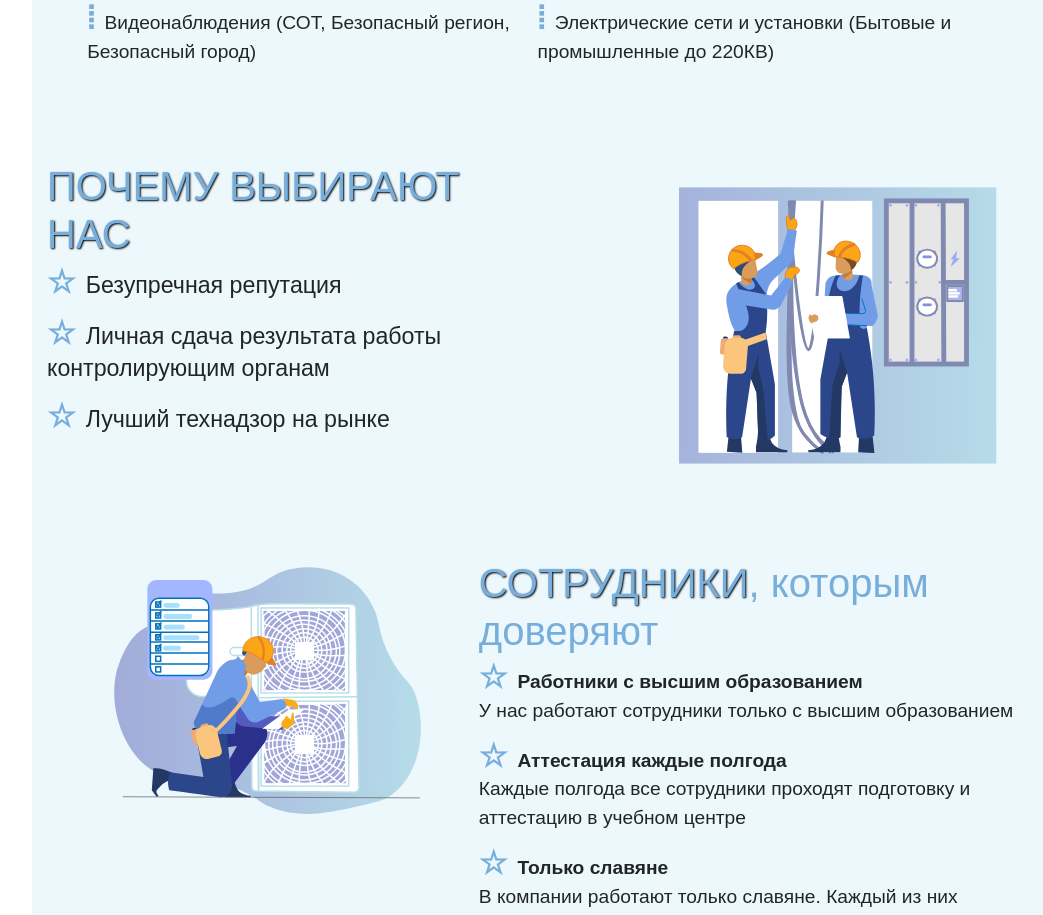
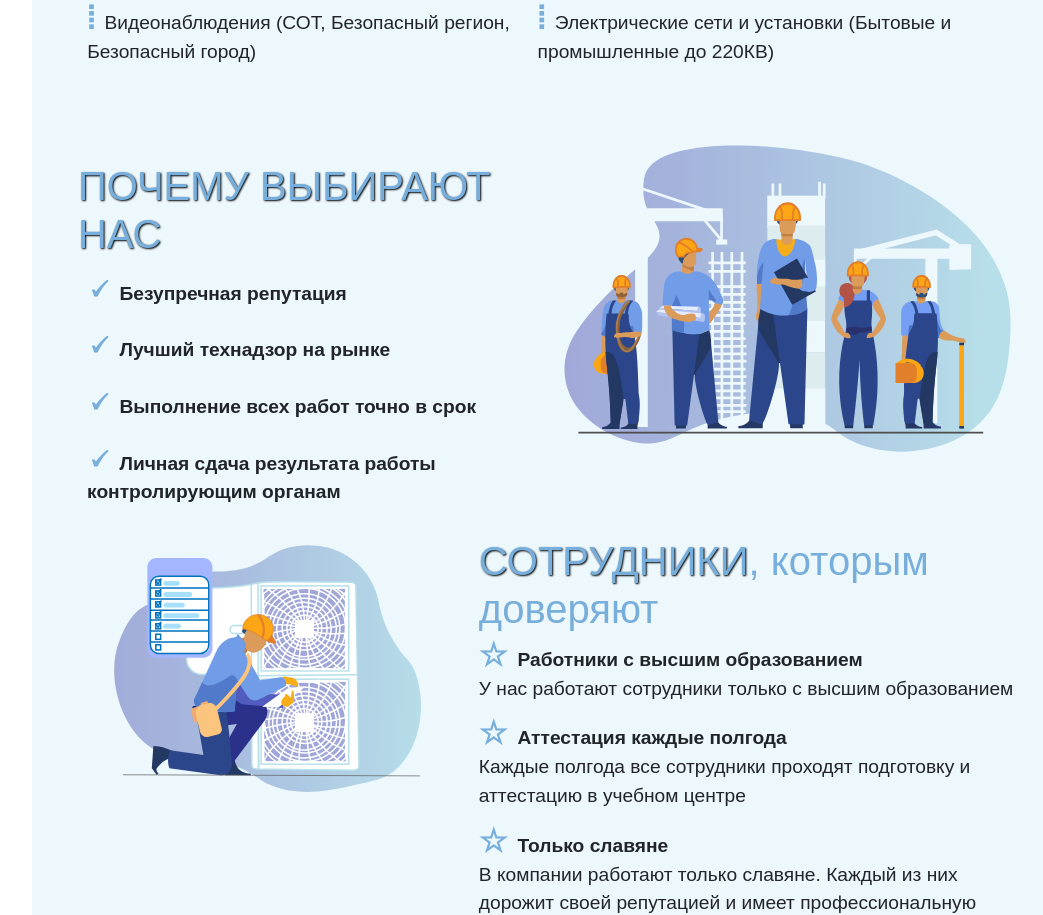
Before and after one commit to AnigalHub/GroupOfCompaniesMAG, a Vue app: page / in a window 1280 px wide. Shown: the part 1240-2155 px from the top of the page, without its empty margins (218-1261 px from the left). Built offline with nearby package versions, Linux system fonts and the light colour scheme.

Commit message:
изменение преимуществ по компании (стили, список)

```diff
--- a/src/components/Advantages.vue
+++ b/src/components/Advantages.vue
@@ -4,11 +4,11 @@
             <b-row>
                 <b-col>
                     <h2>Почему выбирают нас</h2>
-                    <ul v-for="list in List" class="ul">
-                        <li class="text">{{list.text}}</li>
+                    <ul class="ul">
+                        <li v-for="list in List" class="text">{{list.text}}</li>
                     </ul>
                 </b-col>
-                <b-col>
+                <b-col cols="6">
                     <component :is="svg"/>
                 </b-col>
             </b-row>
@@ -17,16 +17,17 @@
 </template>
 
 <script>
-    import AdvantagesSvg from "./svg/AdvantagesSvg";
+    import HomeSvg from "./svg/HomeSvg";
     export default {
         name: "Advantages",
         data(){
             return{
-                svg:AdvantagesSvg,
+                svg:HomeSvg,
                 List:[
                     {text:"Безупречная репутация",},
+                    {text:"Лучший технадзор на рынке",},
+                    {text:"Выполнение всех работ точно в срок",},
                     {text:"Личная сдача результата работы контролирующим органам",},
-                    {text:"Лучший технадзор на рынке",},
                 ],
             }
         }
@@ -35,38 +36,38 @@
 
 <style scoped lang="scss">
     #Advantages{
-        padding: 4% 0 4%;
+        padding: 4% 3% 0;
         .ul {
             padding:0;
             list-style: none;
+        }
+        .ul li{
+           font-weight: 600;
+            padding-top: 2%;
+            padding-bottom: 3%;
+            padding-left: 2%;
         }
         .ul li:before {
             padding-right:10px;
             font-size: 2rem;
             font-weight: bold;
             color: #77AEDB;
-            content: "\2606";
+            content: "\1F5F8";
             transition-duration: 0.5s;
         }
         .ul li:hover:before {
             color: #337AB7;
-            content: "\2605";
-        }
-        .col .flex-container > ul{
-            width: 46%;
-            margin: 1% 1.5% 1%;
-        }
-        .flex-container > ul {
-            width: 22%;
-            margin: 0 1% 6%;
-        }
-        .text{
-            font-size: 1.45rem;
-            line-height: 2rem;
+            content: "\2713";
         }
         svg{
             width: 100%;
-            margin-bottom: 3%;
+            margin-top: -5%;
+            margin-bottom: 10%;
+        }
+        .col-1 svg{
+            width: 2.8rem;
+            margin-top: 45%;
+            margin-right: 15%;
         }
     }
 </style>
```
